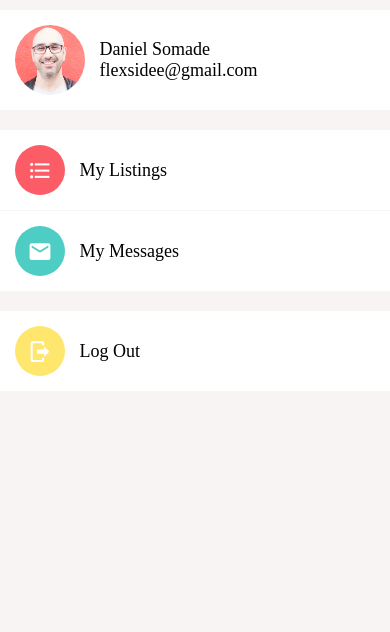
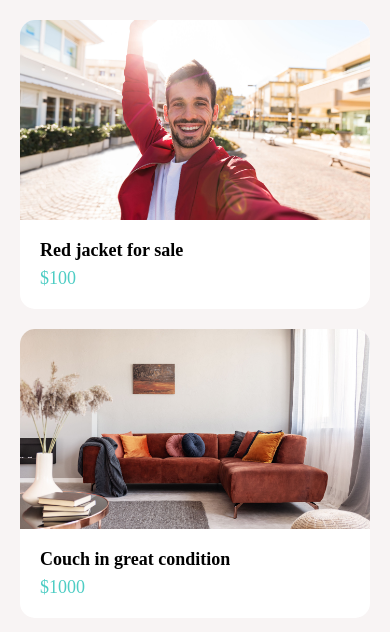
Before and after one commit to Flexsidee/DoneWithIt, a React Native app: screen / in a window 390 px wide. Shown: the top 632 px of the page. Built offline with nearby package versions, Linux system fonts and the light colour scheme.

Commit message:
Added the listings screen

```diff
--- a/App.js
+++ b/App.js
@@ -10,6 +10,7 @@ import Icon from "./app/components/Icon";
 import colors from "./app/config/colors";
 import ListItem from "./app/components/ListItem";
 import AccountScreen from "./app/screen/AccountScreen";
+import ListingsScreen from "./app/screen/ListingsScreen";
 
 export default function App() {
 	return (
@@ -18,7 +19,8 @@ export default function App() {
 			{/* <ViewImageScreen /> */}
 			{/* <ListingDetailsScreen /> */}
 			{/* <MessagesScreen /> */}
-			<AccountScreen />
+			{/* <AccountScreen /> */}
+			<ListingsScreen />
 		</>
 	);
 }
--- a/app/components/Card.js
+++ b/app/components/Card.js
@@ -22,12 +22,20 @@ const styles = StyleSheet.create({
 		borderRadius: 15,
 		overflow: "hidden",
 	},
-	image: { width: "100%", height: 200 },
+	image: {
+		width: "100%",
+		height: 200,
+	},
 	cardDetailsContainer: {
 		padding: 20,
 	},
-	title: { marginBottom: 7 },
-	subTitle: { color: colors.secondary },
+	title: {
+		marginBottom: 7,
+		fontWeight: 600,
+	},
+	subTitle: {
+		color: colors.secondary,
+	},
 });
 
 export default Card;
--- a/app/components/Screens.jsx
+++ b/app/components/Screens.jsx
@@ -1,7 +1,17 @@
-import { SafeAreaView, StyleSheet, Platform, StatusBar } from "react-native";
+import {
+	View,
+	SafeAreaView,
+	StyleSheet,
+	Platform,
+	StatusBar,
+} from "react-native";
 
 const Screens = ({ children, style }) => {
-	return <SafeAreaView style={[styles.screen, style]}>{children}</SafeAreaView>;
+	return (
+		<SafeAreaView style={[styles.screen, style]}>
+			<View style={style}>{children}</View>
+		</SafeAreaView>
+	);
 };
 
 const styles = StyleSheet.create({
--- /dev/null
+++ b/app/screen/ListingsScreen.js
@@ -0,0 +1,47 @@
+import { StyleSheet, FlatList } from "react-native";
+
+import Screens from "../components/Screens";
+import Card from "../components/Card";
+import colors from "../config/colors";
+
+const listings = [
+	{
+		id: 1,
+		title: "Red jacket for sale",
+		price: 100,
+		image: require("../assets/images/jacket.jpg"),
+	},
+	{
+		id: 2,
+		title: "Couch in great condition",
+		price: 1000,
+		image: require("../assets/images/couch.jpg"),
+	},
+];
+
+const ListingsScreen = () => {
+	return (
+		<Screens style={styles.screen}>
+			<FlatList
+				data={listings}
+				keyExtractor={(list) => list.id.toString()}
+				renderItem={({ item }) => (
+					<Card
+						title={item.title}
+						subTitle={"$" + item.price}
+						image={item.image}
+					/>
+				)}
+			/>
+		</Screens>
+	);
+};
+
+const styles = StyleSheet.create({
+	screen: {
+		padding: 20,
+		backgroundColor: colors.light,
+	},
+});
+
+export default ListingsScreen;
```
